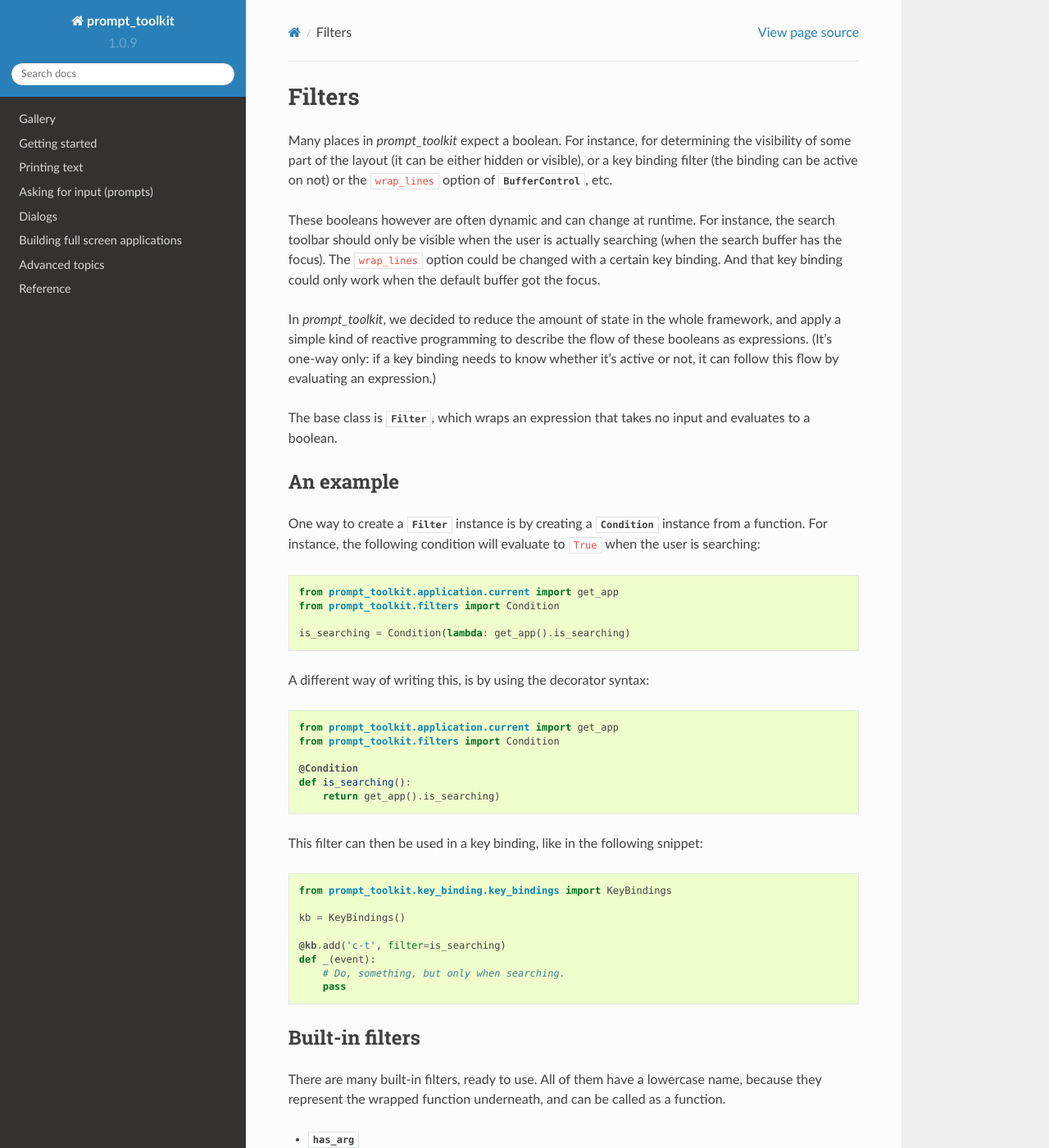
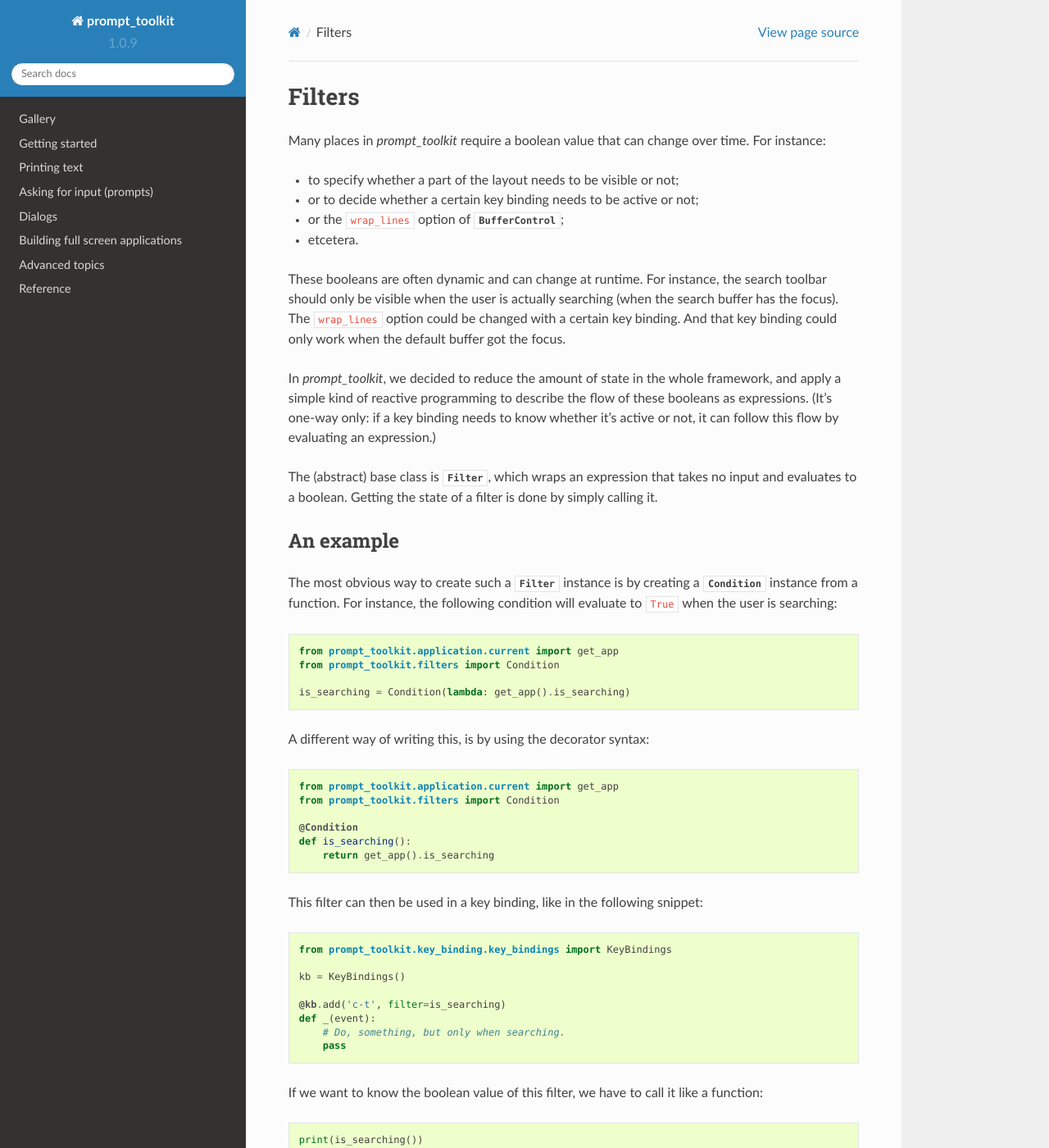
Before and after one commit to dbcli/pgcli, a Sphinx documentation site: the page built from docs/pages/advanced_topics/filters.rst, in a window 1280 px wide and 1400 px high. Shown: the whole window at 82% size. Built offline with Sphinx 7.4.7 and the Read the Docs theme 2.0.0, drawn with Linux system fonts in a browser that asks for light colours; pages that are not in the unit, such as notebooks, are missing from menus; some of the changed text lies outside the part shown.

Commit message:
More information about filters.

```diff
--- a/docs/pages/advanced_topics/filters.rst
+++ b/docs/pages/advanced_topics/filters.rst
@@ -4,17 +4,20 @@
 Filters
 -------
 
-Many places in `prompt_toolkit` expect a boolean. For instance, for determining
-the visibility of some part of the layout (it can be either hidden or visible),
-or a key binding filter (the binding can be active on not) or the
-``wrap_lines`` option of
-:class:`~prompt_toolkit.layout.controls.BufferControl`, etc.
+Many places in `prompt_toolkit` require a boolean value that can change over
+time. For instance:
 
-These booleans however are often dynamic and can change at runtime. For
-instance, the search toolbar should only be visible when the user is actually
-searching (when the search buffer has the focus). The ``wrap_lines`` option
-could be changed with a certain key binding. And that key binding could only
-work when the default buffer got the focus.
+- to specify whether a part of the layout needs to be visible or not;
+- or to decide whether a certain key binding needs to be active or not;
+- or the ``wrap_lines`` option of
+  :class:`~prompt_toolkit.layout.controls.BufferControl`;
+- etcetera.
+
+These booleans are often dynamic and can change at runtime. For instance, the
+search toolbar should only be visible when the user is actually searching (when
+the search buffer has the focus). The ``wrap_lines`` option could be changed
+with a certain key binding. And that key binding could only work when the
+default buffer got the focus.
 
 In `prompt_toolkit`, we decided to reduce the amount of state in the whole
 framework, and apply a simple kind of reactive programming to describe the flow
@@ -22,16 +25,18 @@
 know whether it's active or not, it can follow this flow by evaluating an
 expression.)
 
-The base class is :class:`~prompt_toolkit.filters.Filter`, which wraps an
-expression that takes no input and evaluates to a boolean.
+The (abstract) base class is :class:`~prompt_toolkit.filters.Filter`, which
+wraps an expression that takes no input and evaluates to a boolean. Getting the
+state of a filter is done by simply calling it.
+
 
 An example
 ^^^^^^^^^^
 
-One way to create a :class:`~prompt_toolkit.filters.Filter` instance is by
-creating a :class:`~prompt_toolkit.filters.Condition` instance from a function.
-For instance, the following condition will evaluate to ``True`` when the user
-is searching:
+The most obvious way to create such a :class:`~prompt_toolkit.filters.Filter`
+instance is by creating a :class:`~prompt_toolkit.filters.Condition` instance
+from a function. For instance, the following condition will evaluate to
+``True`` when the user is searching:
 
 .. code:: python
 
@@ -49,7 +54,7 @@
 
     @Condition
     def is_searching():
-        return get_app().is_searching)
+        return get_app().is_searching
 
 This filter can then be used in a key binding, like in the following snippet:
 
@@ -63,6 +68,14 @@
     def _(event):
         # Do, something, but only when searching.
         pass
+
+If we want to know the boolean value of this filter, we have to call it like a
+function:
+
+.. code:: python
+
+    print(is_searching())
+
 
 Built-in filters
 ^^^^^^^^^^^^^^^^^
@@ -127,3 +140,30 @@
     def _(event):
         " Do something, but only when searching or when there is a selection. "
         pass
+
+
+to_filter
+^^^^^^^^^
+
+Finally, in many situations you want your code to expose an API that is able to
+deal with both booleans as well as filters. For instance, when for most users a
+boolean works fine because they don't need to change the value over time, while
+some advanced users want to be able this value to a certain setting or event
+that does changes over time.
+
+In order to handle both use cases, there is a utility called
+:func:`~prompt_toolkit.filters.utils.to_filter`.
+
+This is a function that takes
+either a boolean or an actual :class:`~prompt_toolkit.filters.Filter`
+instance, and always returns a :class:`~prompt_toolkit.filters.Filter`.
+
+.. code:: python
+
+        from prompt_toolkit.filters.utils import to_filter
+
+        # In each of the following three examples, 'f' will be a `Filter`
+        # instance.
+        f = to_filter(True)
+        f = to_filter(False)
+        f = to_filter(Condition(lambda: True))
--- a/docs/pages/reference.rst
+++ b/docs/pages/reference.rst
@@ -182,6 +182,9 @@
 .. autoclass:: prompt_toolkit.filters.Condition
     :members:
 
+.. automodule:: prompt_toolkit.filters.utils
+    :members:
+
 .. automodule:: prompt_toolkit.filters.app
     :members:
 
```
Also changed, not shown: other parts of docs/pages/advanced_topics/filters.rst (+2 -2 lines).
